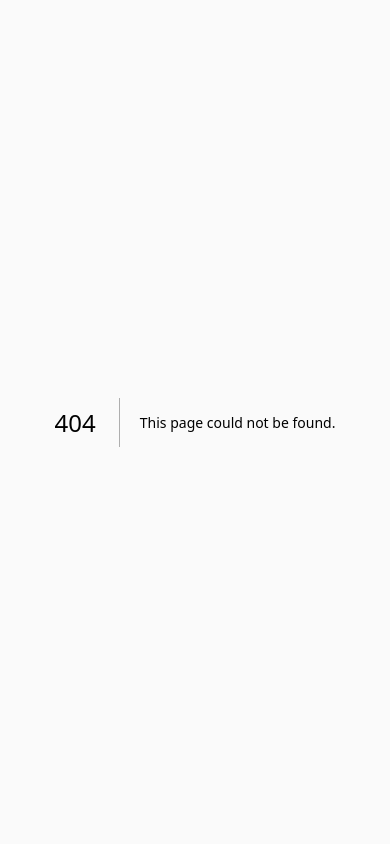
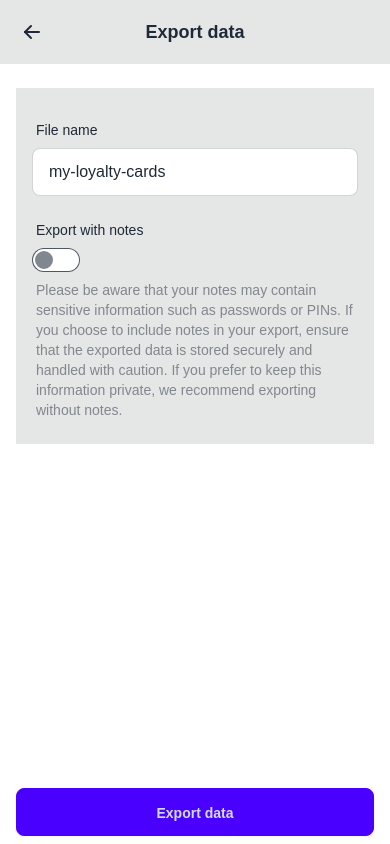
Before and after one commit to lukasbicus/cardchain, a Next.js app: page /export-data in a window 390 px wide. Before the commit this address had no page. Built offline with nearby package versions, Linux system fonts and the light colour scheme.

Commit message:
Implement export (#21)
* Add `mobile-web-app-capable` metatag.

* Add export data page.

* Add form

* Add option to change name of exported file

* Add a gap.

* Implement export with/without notes.

```diff
--- a/app/(homescreens)/settings/page.tsx
+++ b/app/(homescreens)/settings/page.tsx
@@ -7,6 +7,9 @@ export default function Page() {
   return (
     <PageTemplate header={<PrimaryHeader title="Settings" />}>
       <div className="flex flex-col gap-2 px-2 py-3 w-full">
+        <Link href={Routes.ExportData}>
+          <button className="btn btn-primary w-full">Export data</button>
+        </Link>
         <Link href={Routes.About}>
           <button className="btn btn-primary w-full">About</button>
         </Link>
--- /dev/null
+++ b/app/export-data/export-data-page.tsx
@@ -0,0 +1,87 @@
+'use client';
+import useAppState from '@/app/lib/app-state/app-state';
+import { TextField } from '@/app/ui/text-field';
+import { omit } from 'lodash';
+import { useForm } from 'react-hook-form';
+
+enum ExportFormNames {
+  WithNotes = 'withNotes',
+  FileName = 'fileName',
+}
+
+type ExportForm = {
+  [ExportFormNames.WithNotes]: boolean;
+  [ExportFormNames.FileName]: string;
+};
+
+const DEFAULT_FILE_NAME = 'my-loyalty-cards';
+
+export function ExportDataPage() {
+  const {
+    register,
+    handleSubmit,
+    formState: { errors },
+  } = useForm<ExportForm>({
+    defaultValues: {
+      [ExportFormNames.WithNotes]: false,
+      [ExportFormNames.FileName]: DEFAULT_FILE_NAME,
+    },
+  });
+  const [state] = useAppState();
+  const processExport = ({ fileName, withNotes }: ExportForm) => {
+    console.log(state);
+
+    const cardsToExport = state.cards.map(c =>
+      omit(c, withNotes ? ['id', 'favorite'] : ['id', 'favorite', 'note'])
+    );
+
+    const jsonString = JSON.stringify(cardsToExport, null, 2);
+    const blob = new Blob([jsonString], { type: 'application/json' });
+    const a = document.createElement('a');
+    a.href = URL.createObjectURL(blob);
+    a.download = `${fileName ? fileName : DEFAULT_FILE_NAME}.json`;
+    a.click();
+
+    URL.revokeObjectURL(a.href);
+  };
+  return (
+    <form
+      className="px-4 py-6 w-full h-full"
+      onSubmit={handleSubmit(processExport)}
+    >
+      <div className="px-4 py-6 bg-base-300">
+        <TextField
+          label="File name"
+          name={ExportFormNames.FileName}
+          register={register}
+          placeholder="Name of file with exported data"
+          errors={errors}
+          className="pb-4"
+        />
+
+        <label className="form-control">
+          <div className="label">
+            <span className="label-text">Export with notes</span>
+          </div>
+          <input
+            type="checkbox"
+            className="toggle"
+            {...register(ExportFormNames.WithNotes)}
+          />
+          <span className="text-sm pt-2 px-1 text-base-content/50">
+            Please be aware that your notes may contain sensitive information
+            such as passwords or PINs. If you choose to include notes in your
+            export, ensure that the exported data is stored securely and handled
+            with caution. If you prefer to keep this information private, we
+            recommend exporting without notes.
+          </span>
+        </label>
+      </div>
+      <footer className="btm-nav btm-nav-md text-base-content px-4">
+        <button className="btn btn-primary w-full" type="submit">
+          Export data
+        </button>
+      </footer>
+    </form>
+  );
+}
--- /dev/null
+++ b/app/export-data/page.tsx
@@ -0,0 +1,14 @@
+import { ExportDataPage } from '@/app/export-data/export-data-page';
+import { Routes } from '@/app/lib/shared';
+import { PageTemplate } from '@/app/ui/page-template';
+import { SecondaryHeader } from '@/app/ui/secondary-header';
+
+export default function Page() {
+  return (
+    <PageTemplate
+      header={<SecondaryHeader title="Export data" href={Routes.Settings} />}
+    >
+      <ExportDataPage />
+    </PageTemplate>
+  );
+}
--- a/app/layout.tsx
+++ b/app/layout.tsx
@@ -50,6 +50,7 @@ export default function RootLayout({
           sizes="180x180"
           href="/apple-touch-icon.png"
         />
+        <meta name="mobile-web-app-capable" content="yes" />
       </head>
       <body
         className={`${geistSans.variable} ${geistMono.variable} antialiased bg-zinc-50 h-full max-h-screen`}
--- a/app/lib/shared.ts
+++ b/app/lib/shared.ts
@@ -29,6 +29,7 @@ export enum Routes {
   Card = '/card',
   About = '/about',
   AboutAuthor = '/about-author',
+  ExportData = '/export-data',
 }
 
 export const ICON_COLOR = 'oklch(0.4912 0.3096 275.75)';
```
